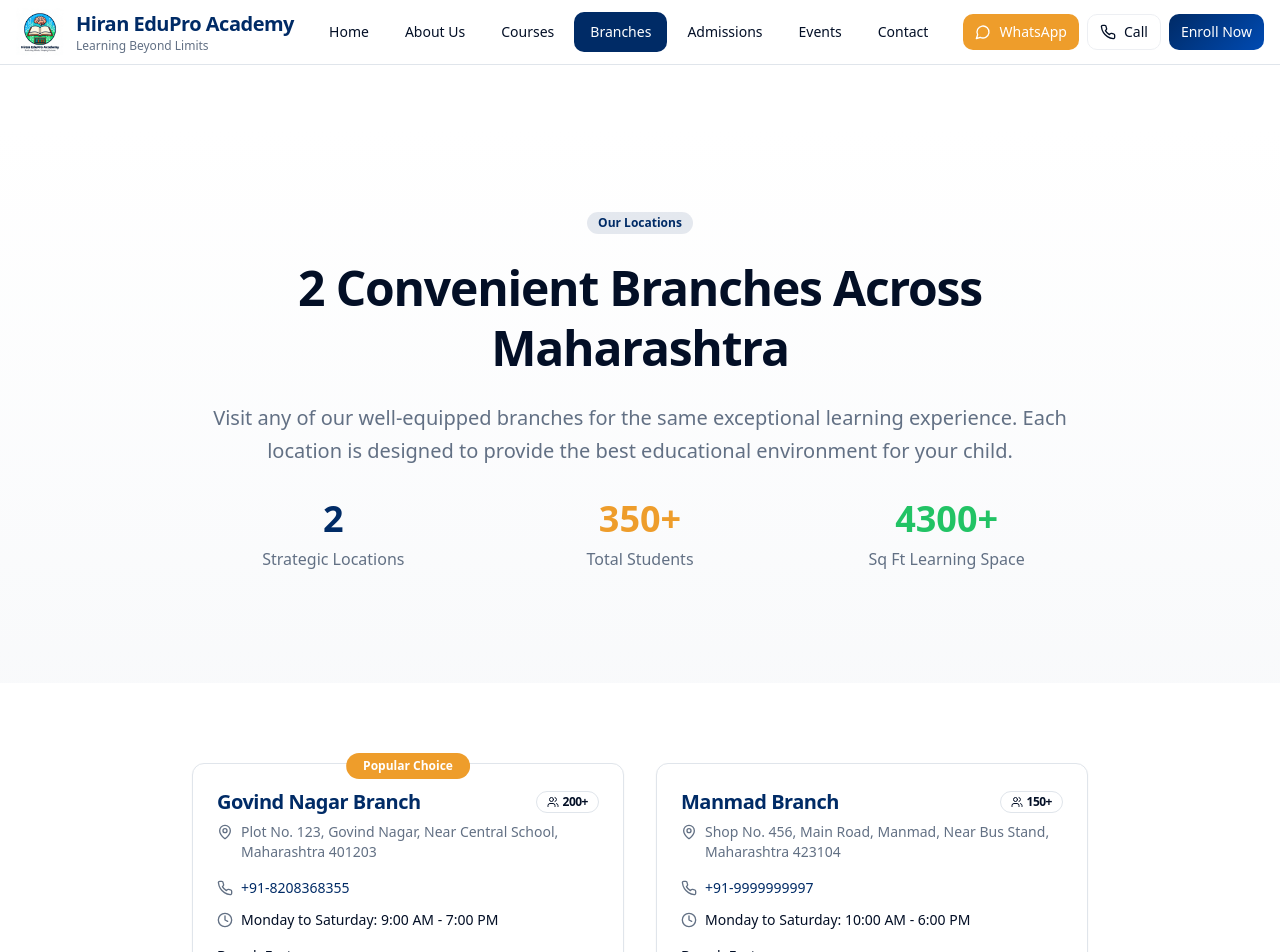
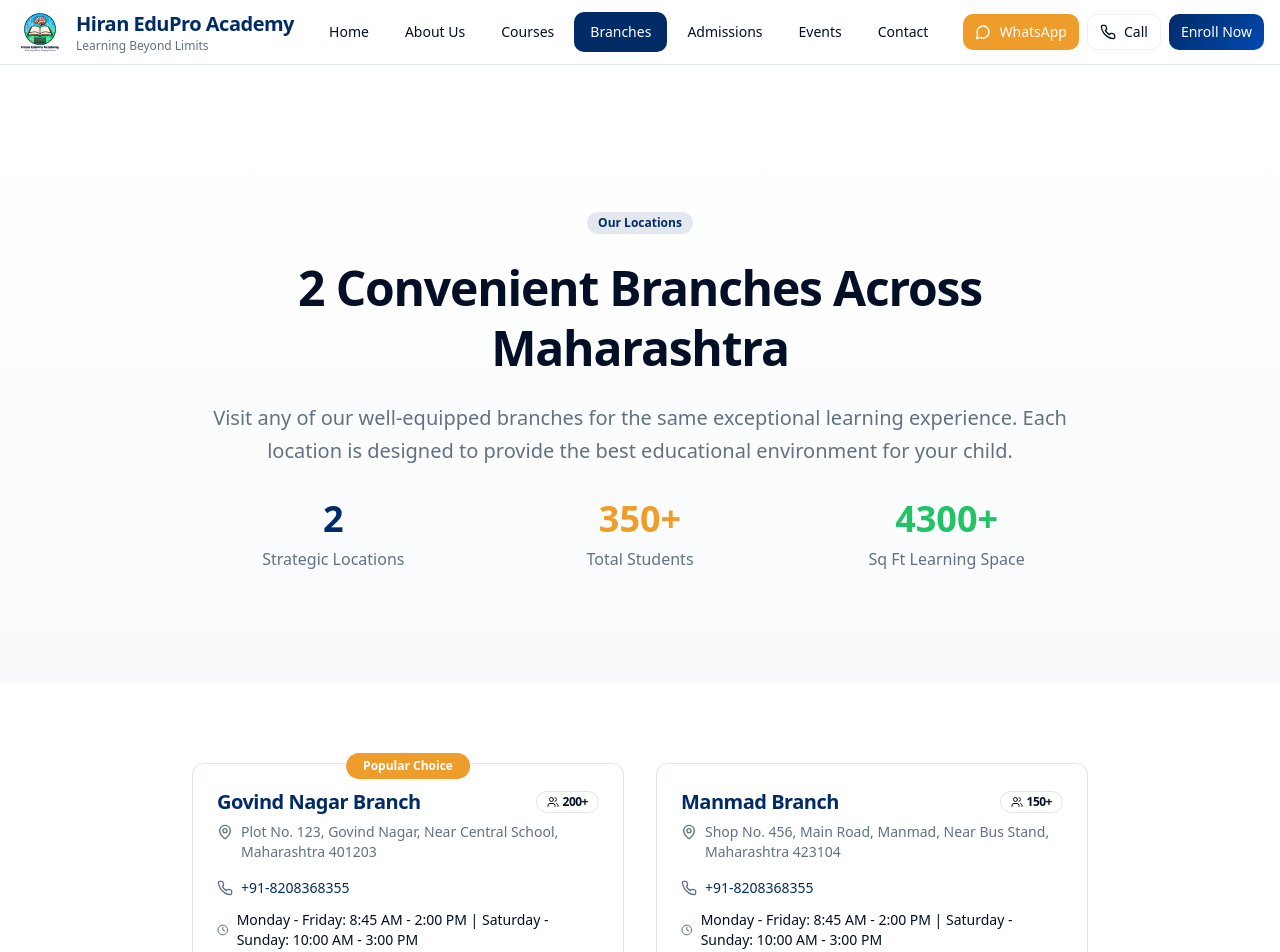
Before and after one commit to monucode/edupro-web-boost, a React (Vite) app: page /branches in a window 1280 px wide. Shown: the top 952 px of the page. Built offline with nearby package versions, Linux system fonts and the light colour scheme; the HTML template or start-up script is replaced by a standard one.

Commit message:
Update branch information

```diff
--- a/src/pages/Branches.tsx
+++ b/src/pages/Branches.tsx
@@ -11,7 +11,7 @@ const Branches = () => {
       name: "Govind Nagar Branch",
       address: "Plot No. 123, Govind Nagar, Near Central School, Maharashtra 401203",
       phone: "+91-8208368355",
-      timings: "Monday to Saturday: 9:00 AM - 7:00 PM",
+      timings: "Monday - Friday: 8:45 AM - 2:00 PM | Saturday - Sunday: 10:00 AM - 3:00 PM",
       studentsCount: "200+",
       features: [
         "Modern smart classrooms",
@@ -31,8 +31,8 @@ const Branches = () => {
     {
       name: "Manmad Branch",
       address: "Shop No. 456, Main Road, Manmad, Near Bus Stand, Maharashtra 423104",
-      phone: "+91-9999999997",
-      timings: "Monday to Saturday: 10:00 AM - 6:00 PM",
+      phone: "+91-8208368355",
+      timings: "Monday - Friday: 8:45 AM - 2:00 PM | Saturday - Sunday: 10:00 AM - 3:00 PM",
       studentsCount: "150+",
       features: [
         "Interactive smart boards",
--- a/src/pages/Home.tsx
+++ b/src/pages/Home.tsx
@@ -68,7 +68,7 @@ const Home = () => {
       name: "Govind Nagar Branch",
       address: "123 Govind Nagar, Near Central School, Maharashtra",
       phone: "+91-8208368355",
-      timings: "Mon-Sat: 9 AM - 7 PM",
+      timings: "Mon-Fri: 8:45 AM - 2:00 PM | Sat-Sun: 10:00 AM - 3:00 PM",
       studentsCount: "200+",
       features: ["Modern classrooms", "Robotics lab", "Library"],
       slug: "govind-nagar",
@@ -77,8 +77,8 @@ const Home = () => {
     {
       name: "Manmad Branch",
       address: "456 Main Road, Manmad, Maharashtra",
-      phone: "+91-9999999997",
-      timings: "Mon-Sat: 10 AM - 6 PM",
+      phone: "+91-8208368355",
+      timings: "Mon-Fri: 8:45 AM - 2:00 PM | Sat-Sun: 10:00 AM - 3:00 PM",
       studentsCount: "150+",
       features: ["Smart boards", "Computer lab", "Activity room"],
       slug: "manmad"
```
